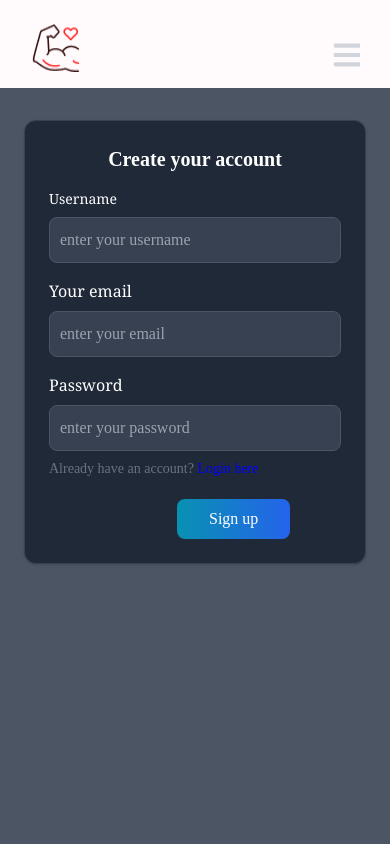
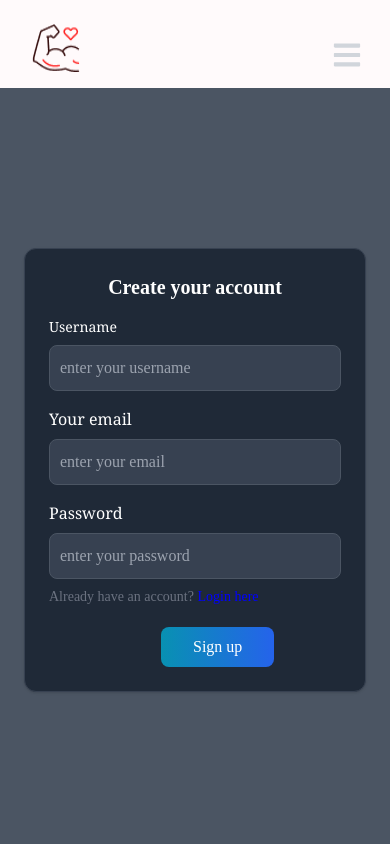
Before and after one commit to Abhisheklodha01/Fitness-WebApp, a React (Create React App) app: page /signup in a window 390 px wide. Shown: the top 844 px of the page. Built offline with nearby package versions, Linux system fonts and the light colour scheme.

Commit message:
giving margin top

```diff
--- a/src/pages/Login.jsx
+++ b/src/pages/Login.jsx
@@ -37,6 +37,7 @@ const Login = () => {
     } catch (error) {
       toast.error(error.response.data.message);
       setIsAuthenticated(false)
+      console.log(error);
     }
   };
   return (
@@ -49,7 +50,7 @@ const Login = () => {
         <div
           className="w-full rounded-xl
                     shadow border md:mt-0 sm:max-w-md xl:p-0
-                  bg-gray-800 border-gray-700"
+                  bg-gray-800 border-gray-700 mt-36"
         >
           <div className="p-6 space-y-4 md:space-y-6 sm:p-8">
             <h1
@@ -115,7 +116,7 @@ const Login = () => {
                 <button
                   type="submit"
                   className="mt-5 py-2 px-8 bg-gradient-to-r from-cyan-600
-                   to-blue-600 rounded-lg text-white ml-32"
+                   to-blue-600 rounded-lg text-white ml-28 md:ml-32 "
                 >
                   Login
                 </button>
--- a/src/pages/Signup.jsx
+++ b/src/pages/Signup.jsx
@@ -55,9 +55,9 @@ const Signup = () => {
         <div
           className="w-full rounded-xl
                     shadow border md:mt-0 sm:max-w-md xl:p-0
-                  bg-gray-800 border-gray-700"
+                  bg-gray-800 border-gray-700 mt-32"
         >
-          <div className="p-6 space-y-4 md:space-y-6 sm:p-8">
+          <div className="p-6 space-y-4 md:space-y-6 sm:p-8 ">
             <h1
               className="text-xl text-center font-semibold
                        md:text-2xl text-white"
@@ -143,8 +143,8 @@ const Signup = () => {
                 </p>
                 <button
                   type="submit"
-                  className="mt-5 py-2 px-8 bg-gradient-to-r from-cyan-600
-                   to-blue-600 rounded-lg text-white ml-32"
+                  className=" mt-5 py-2 px-8 bg-gradient-to-r from-cyan-600
+                   to-blue-600 rounded-lg text-white ml-28 md:ml-32"
                 >
                   Sign up
                 </button>
```
